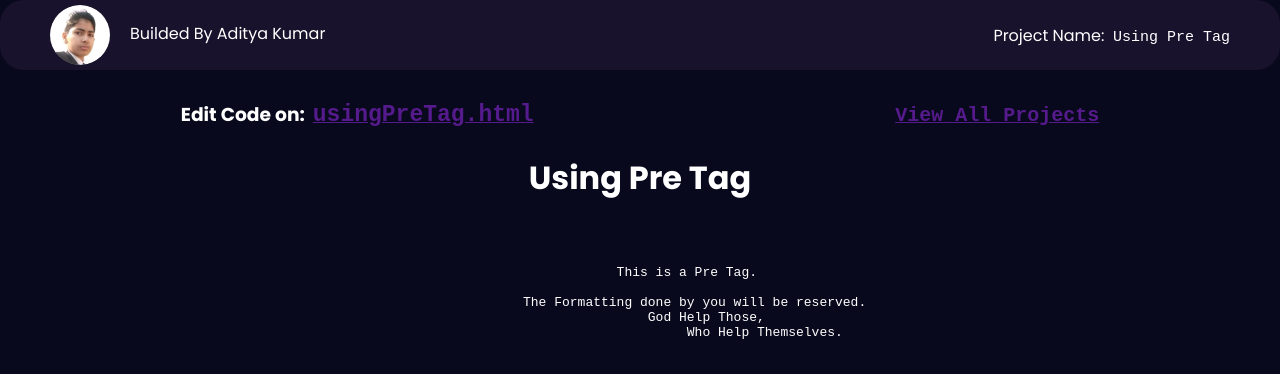
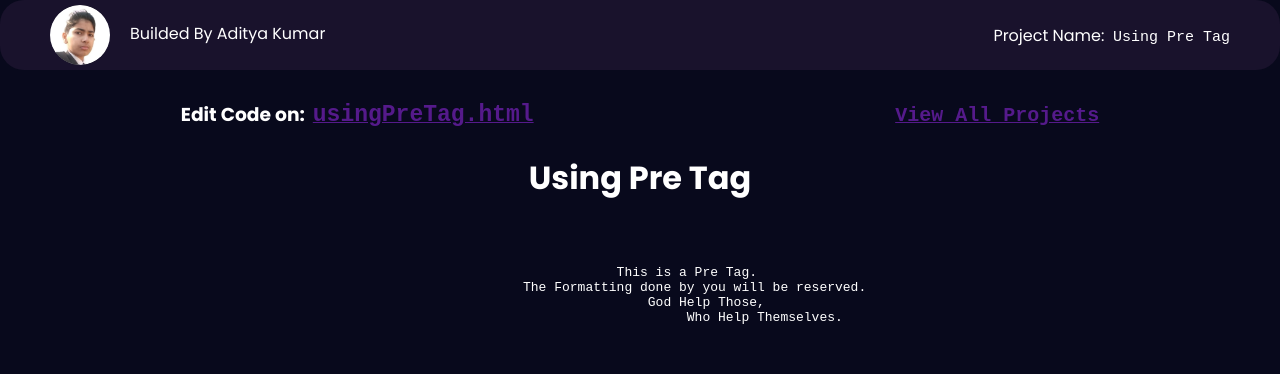
Before and after one commit to kunduaditya/school-project, a plain HTML site: page usingPreTag.html in a window 1280 px wide. Drawn offline with Linux system fonts and the light colour scheme.

Commit message:
Update usingPreTag.html

```diff
--- a/usingPreTag.html
+++ b/usingPreTag.html
@@ -109,7 +109,7 @@
       <h1>Using Pre Tag</h1>
       <div class="div2">
         <pre>
-            This is a Pre Tag.<br>
+            This is a Pre Tag.
               The Formatting done by you will be reserved.
                  God Help Those,
                                 Who Help Themselves.
```
